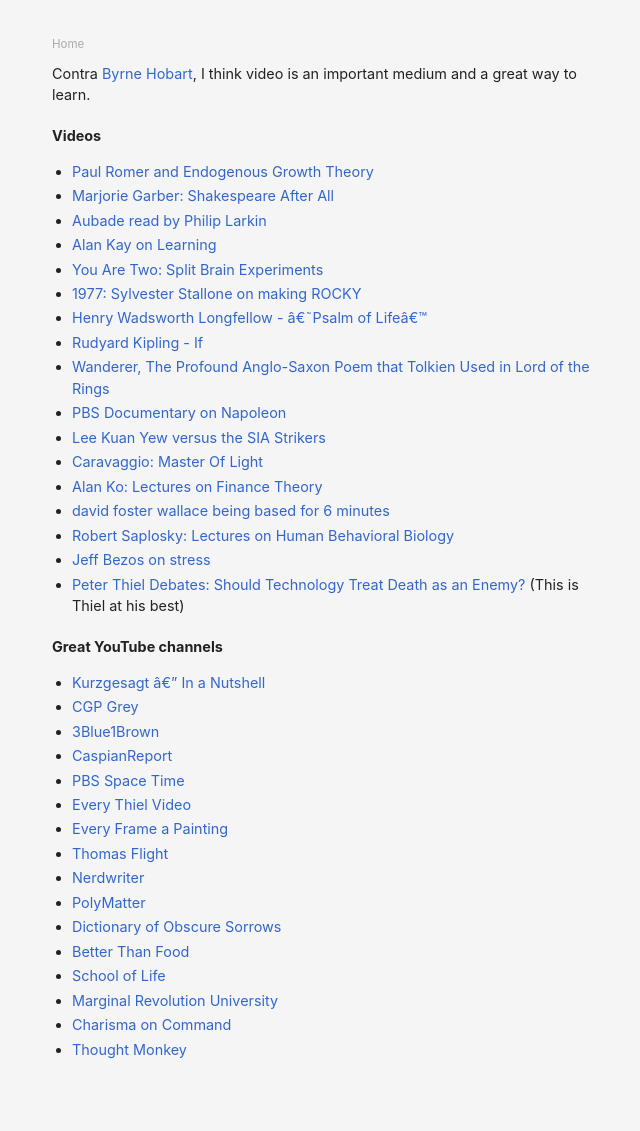
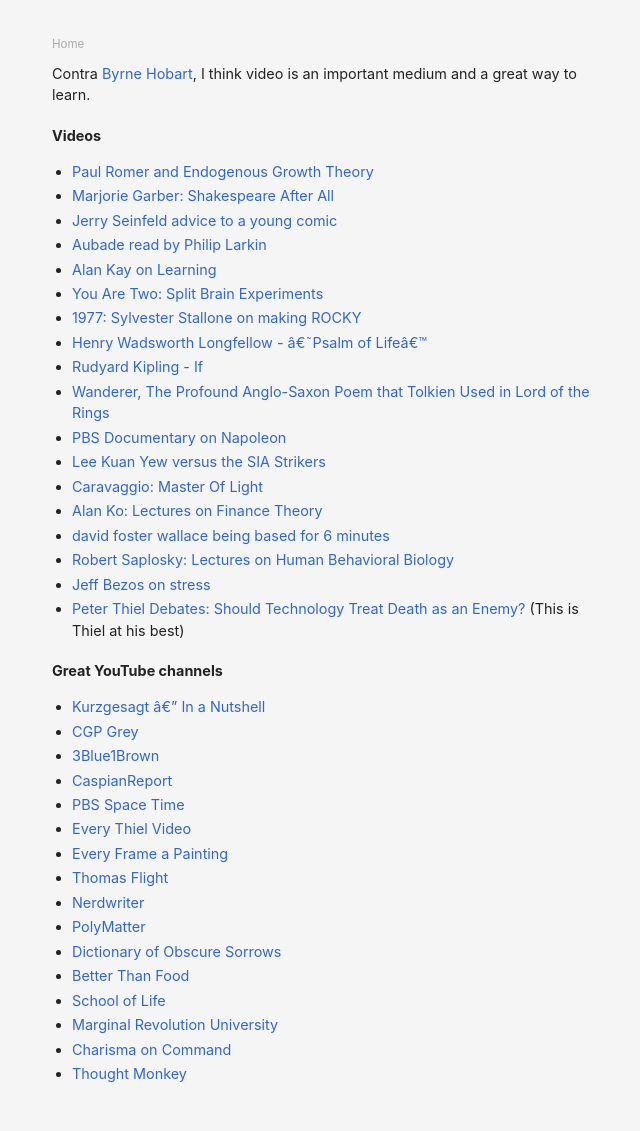
Before and after one commit to danschlz/danschulz.github.io, a Jekyll site: the page built from videos.md, in a window 1280 px wide. Shown: the whole page, without its empty margins (308-948 px from the left). Built offline with Jekyll 4.4.1, drawn with Linux system fonts in a browser that asks for light colours; before the commit the page ends 1107 px from its top, so only the background shows below that.

Commit message:
Update videos.md

```diff
--- a/videos.md
+++ b/videos.md
@@ -9,6 +9,7 @@ Contra [Byrne Hobart](https://medium.com/@byrnehobart/read-2c3d4fba90ab), I thin
 ### Videos
 * [Paul Romer and Endogenous Growth Theory](https://www.youtube.com/watch?v=NxqNRnxUd7E)
 * [Marjorie Garber: Shakespeare After All](https://www.youtube.com/playlist?list=PLw4-Fp0S2dJZxt7cIjyX7tj8IqmyQighi)
+* [Jerry Seinfeld advice to a young comic](https://www.youtube.com/watch?v=wmpGnyV1tFE)
 * [Aubade read by Philip Larkin](https://www.youtube.com/watch?v=IDr_SRhJs80)
 * [Alan Kay on Learning](https://www.youtube.com/watch?v=50L44hEtVos&list=FLR5OhzKy6ZkaNfkZnNrJObA)
 * [You Are Two: Split Brain Experiments](https://www.youtube.com/watch?v=wfYbgdo8e-8&list=FLR5OhzKy6ZkaNfkZnNrJObA)
```
